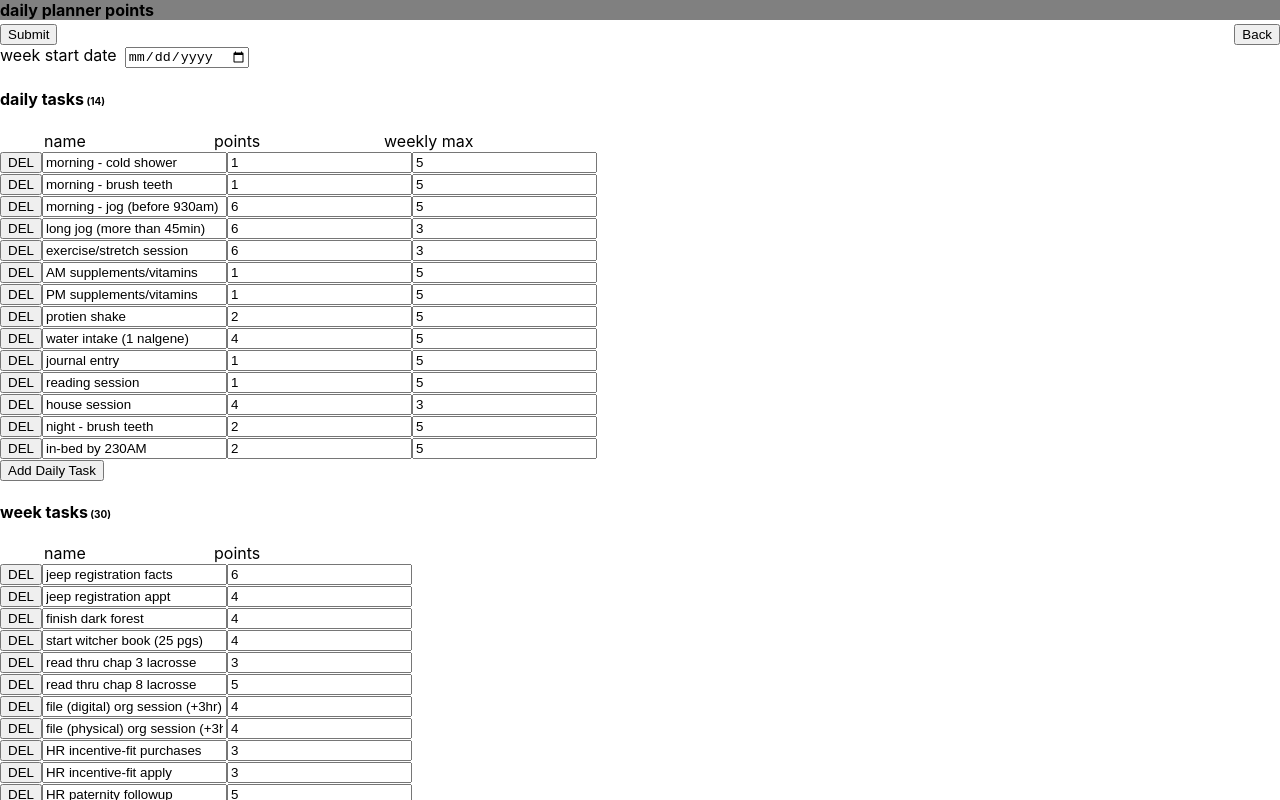
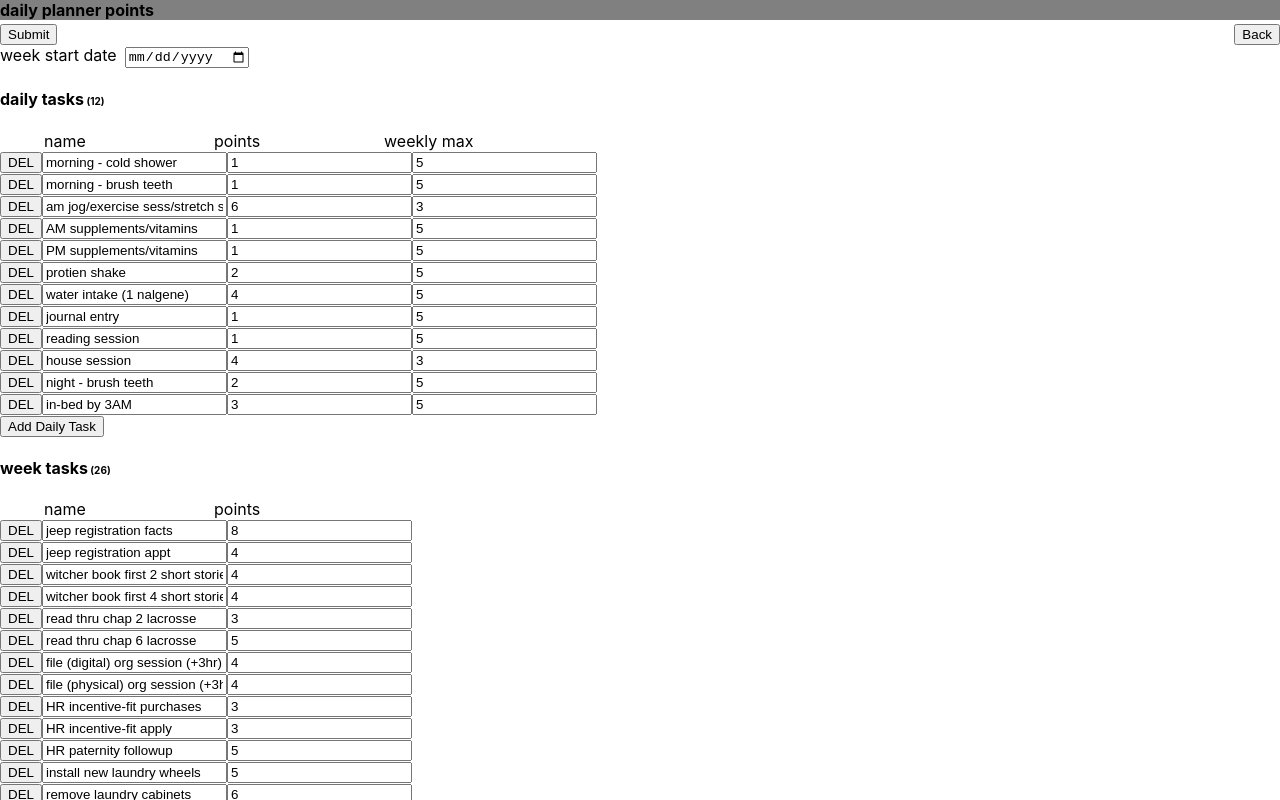
Before and after one commit to cameronDz/daily-planner-points-app, a React (Create React App) app: page / in a window 1280 px wide. Both pictures are taken after a click on the button "Create New Task Week". Shown: the top 800 px of the page. Built offline with nearby package versions, Linux system fonts and the light colour scheme.

Commit message:
v6 weekly tasks

```diff
--- a/src/components/weekly-planner-generator-form.component.tsx
+++ b/src/components/weekly-planner-generator-form.component.tsx
@@ -2,7 +2,7 @@ import classNames from "classnames";
 import { ChangeEvent, useEffect, useState } from "react";
 import { v4 as uuidV4 } from "uuid";
 import { DailyTask, WeekTask } from "../app.types";
-import { DAILY_TASKS_V3, WEEKLY_TASKS_V5 } from "./weekly-planner-generator-form.data";
+import { DAILY_TASKS_V3, WEEKLY_TASKS_V6 as WEEKLY_TASKS } from "./weekly-planner-generator-form.data";
 import "./weekly-planner-generator-form.styles.css";
 
 enum StartStatus {
@@ -20,7 +20,7 @@ const DailyTaskWeeklyGeneratorFormComponent = ({ onClose = () => {} }: DailyTask
 
   useEffect(() => {
     setDailyTasks(DAILY_TASKS_V3.map((dt) => ({ ...dt })));
-    setWeekTasks(WEEKLY_TASKS_V5.map((wt) => ({ ...wt })));
+    setWeekTasks(WEEKLY_TASKS.map((wt) => ({ ...wt })));
   }, []);
 
   useEffect(() => {
--- a/src/components/weekly-planner-generator-form.data.ts
+++ b/src/components/weekly-planner-generator-form.data.ts
@@ -3,9 +3,7 @@ export type DailyTaskDefault = { weeklyMax: number; name: string; points: number
 export const DAILY_TASKS_V3 = [
   { id: "e4d375a3-df4e-466d-979f-0a492d56d0ee", name: "morning - cold shower", points: 1, weeklyMax: 5 },
   { id: "f48ecaba-a29e-449e-b905-3e4274a7dc87", name: "morning - brush teeth", points: 1, weeklyMax: 5 },
-  { id: "1e5816ec-c6e5-453f-a30d-7b3fb81f9f89", name: "morning - jog (before 930am)", points: 6, weeklyMax: 5 },
-  { id: "e16c44e5-eb1c-4a73-bd4a-941e4f450155", name: "long jog (more than 45min)", points: 6, weeklyMax: 3 },
-  { id: "f03c4f5a-1e18-480e-bb94-66c564c2c4fc", name: "exercise/stretch session", points: 6, weeklyMax: 3 },
+  { id: "f03c4f5a-1e18-480e-bb94-66c564c2c4fc", name: "am jog/exercise sess/stretch sess", points: 6, weeklyMax: 3 },
   { id: "217e93c5-455c-4450-8fe4-9b86224103d0", name: "AM supplements/vitamins", points: 1, weeklyMax: 5 },
   { id: "37916622-6f51-4ee0-a048-4e7db7eaf4e4", name: "PM supplements/vitamins", points: 1, weeklyMax: 5 },
   { id: "0bc49d21-f9e4-4010-9dc7-b7206080c633", name: "protien shake", points: 2, weeklyMax: 5 },
@@ -14,23 +12,21 @@ export const DAILY_TASKS_V3 = [
   { id: "da2f6a38-df48-4362-92d2-09cedf697595", name: "reading session", points: 1, weeklyMax: 5 },
   { id: "eaa2f47b-75ce-4a4d-bbc6-bd010e05651b", name: "house session", points: 4, weeklyMax: 3 },
   { id: "fc563da3-4966-4847-bed9-a3aca69f727d", name: "night - brush teeth", points: 2, weeklyMax: 5 },
-  { id: "2cb9377b-0a7f-4c29-a46b-271fdf3b19da", name: "in-bed by 230AM", points: 2, weeklyMax: 5 },
+  { id: "2cb9377b-0a7f-4c29-a46b-271fdf3b19da", name: "in-bed by 3AM", points: 3, weeklyMax: 5 },
 ];
 
-export const WEEKLY_TASKS_V5 = [
-  { id: "83bb0a1c-6780-4797-bfe0-3496565fe306", name: "jeep registration facts", points: 6 },
+export const WEEKLY_TASKS_V6 = [
+  { id: "83bb0a1c-6780-4797-bfe0-3496565fe306", name: "jeep registration facts", points: 8 },
   { id: "3878e8e7-dead-4ebf-991f-504452dc706b", name: "jeep registration appt", points: 4 },
-  { id: "0b216b14-75ea-4c77-b3d6-d22b7200e567", name: "finish dark forest", points: 4 },
-  { id: "f0f38b30-7ece-4452-a6ba-f497b69a8fb9", name: "start witcher book (25 pgs)", points: 4 },
-  { id: "d37d27b1-a360-4a30-bb3e-b4016763107e", name: "read thru chap 3 lacrosse", points: 3 },
-  { id: "171353e3-e5df-478e-901e-ff266fd9c963", name: "read thru chap 8 lacrosse", points: 5 },
+  { id: "0b216b14-75ea-4c77-b3d6-d22b7200e567", name: "witcher book first 2 short stories", points: 4 },
+  { id: "f0f38b30-7ece-4452-a6ba-f497b69a8fb9", name: "witcher book first 4 short stories", points: 4 },
+  { id: "d37d27b1-a360-4a30-bb3e-b4016763107e", name: "read thru chap 2 lacrosse", points: 3 },
+  { id: "171353e3-e5df-478e-901e-ff266fd9c963", name: "read thru chap 6 lacrosse", points: 5 },
   { id: "f5c0db6c-90b5-4fe7-9c82-3a10977d5e63", name: "file (digital) org session (+3hr)", points: 4 },
   { id: "220ad56b-a4ea-43f6-b2e1-2f4cd0dac0d5", name: "file (physical) org session (+3hr)", points: 4 },
   { id: "508f4898-974a-4585-861c-d5f21cee5234", name: "HR incentive-fit purchases", points: 3 },
   { id: "7368fcaf-c436-4523-b866-9d539bad519c", name: "HR incentive-fit apply", points: 3 },
   { id: "aa80f852-3a6b-4ba9-8d2d-eccbcf1be370", name: "HR paternity followup", points: 5 },
-  { id: "23c928a4-68b4-468e-9db1-be4dba1de2d9", name: "fix engagement ring", points: 5 },
-  { id: "2309e0aa-bac3-4487-acc6-9b336b378ff3", name: "order replacement laudry wheel", points: 2 },
   { id: "45e74154-49d2-4205-b870-5b7686bd9406", name: "install new laundry wheels", points: 5 },
   { id: "683d41ba-a622-4c60-8d3b-97d7c7cd4722", name: "remove laundry cabinets", points: 6 },
   { id: "7da85d80-81eb-4105-a7ab-093f4f27e528", name: "install temp laundry shelves", points: 3 },
@@ -42,8 +38,6 @@ export const WEEKLY_TASKS_V5 = [
   { id: "1af9dea5-abc6-4995-be95-848d88989036", name: "google-drive to file-base", points: 6 },
   { id: "c4b817e5-00e9-407d-9300-ceede081e92f", name: "game company session (+3hr)", points: 3 },
   { id: "194231ff-1543-4076-8128-36402a1fda7c", name: "home server session (+3hr)", points: 3 },
-  { id: "6f421aff-d69a-42c8-9370-30ae174c8a87", name: "family room table to top floor", points: 2 },
-  { id: "8d4eac71-dd28-415a-b6cd-c95798fb8c78", name: "christmas storage out of attack", points: 2 },
   { id: "4b903b3f-a2c1-4a4f-972a-1d6cd3578072", name: "schedule surveyor", points: 3 },
   { id: "a100a153-0053-4a11-b121-a7f087ff5011", name: "schedular engineer", points: 4 },
   { id: "5440ae67-af57-495d-88c6-52a2e1a4b6c5", name: "dig up/bag moss", points: 5 },
```
